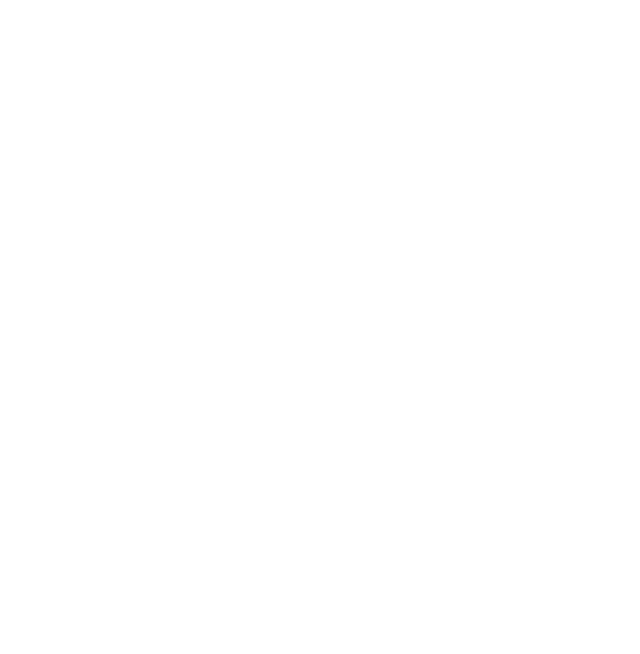
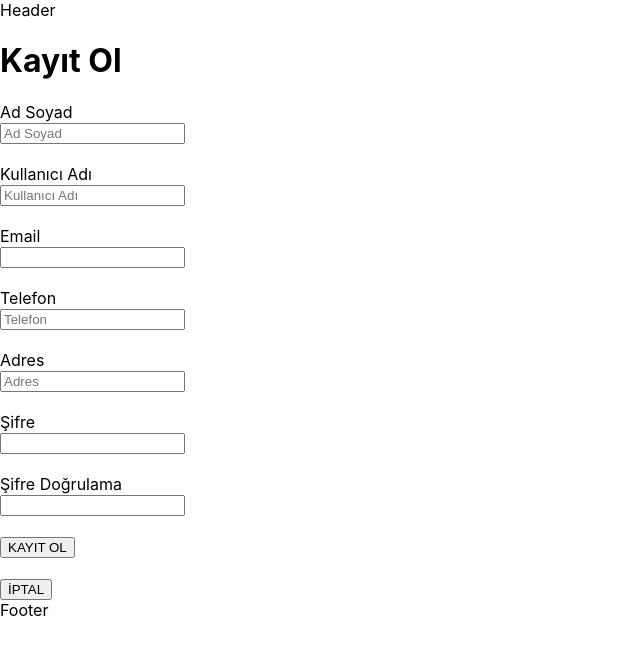
Before and after one commit to 3cenazz/aciktim-app, a React (Create React App) app: page / in a window 1280 px wide. Shown: the top 654 px of the page, without its empty margins (0-640 px from the left). Built offline with nearby package versions, Linux system fonts and the light colour scheme.

Commit message:
SignIn
Placing variables

```diff
--- a/package.json
+++ b/package.json
@@ -8,6 +8,7 @@
     "@testing-library/user-event": "^13.5.0",
     "react": "^18.2.0",
     "react-dom": "^18.2.0",
+    "react-redux": "^8.1.2",
     "react-scripts": "5.0.1",
     "web-vitals": "^2.1.4"
   },
--- a/src/App.js
+++ b/src/App.js
@@ -1,10 +1,11 @@
 
 import './App.css';
+import SignIn from './pages/SignIn';
 
 function App() {
   return (
     <div>
-
+      <SignIn/>
     </div>
   );
 }
--- a/src/components/Footer.js
+++ b/src/components/Footer.js
@@ -3,7 +3,7 @@ import React from 'react'
 function Footer() {
   return (
     <div>
-
+      Footer
     </div>
   )
 }
--- a/src/components/Header.js
+++ b/src/components/Header.js
@@ -3,7 +3,7 @@ import React from 'react'
 function Header() {
   return (
     <div>
-
+      Header
     </div>
   )
 }
--- a/src/index.js
+++ b/src/index.js
@@ -4,11 +4,23 @@ import './index.css';
 import App from './App';
 import reportWebVitals from './reportWebVitals';
 
+import { Provider } from 'react-redux';
+import {store} from "./redux/store"
+
+
 const root = ReactDOM.createRoot(document.getElementById('root'));
 root.render(
-  <React.StrictMode>
-    <App />
-  </React.StrictMode>
+  // <React.StrictMode>
+  //   <Provider  store={store}>
+  //     <App />
+  //   </Provider>
+  // </React.StrictMode>
+
+<React.StrictMode>
+
+  <App />
+
+</React.StrictMode>
 );
 
 // If you want to start measuring performance in your app, pass a function
--- a/src/pages/SignIn.js
+++ b/src/pages/SignIn.js
@@ -1,9 +1,86 @@
-import React from 'react'
+//import React from 'react'
+import Header from '../components/Header'
+import Footer from '../components/Footer'
+
+
+import React, { useState } from 'react'
+
+import {useDispatch} from "react-redux"
 
 function SignIn() {
+
+    const [name, setName] = useState("")
+    const [userName, setUserName] = useState("")
+    const [email, setEmail] = useState("")
+    const [phoneNumber, setPhoneNumber] = useState("")
+    const [address, setAddress] = useState("")
+    const [password, setPassword] = useState("")
+    const [passwordVerification, setPasswordVerification] = useState("")
+
+    //const dispatch = useDispatch()
+
+    const handleSubmit = (e) => {
+        e.preventDefault()
+
+        // if(! name || ! userName) return false
+
+        // const names = name.split(",")
+        // dispatch(addContact({ id: nanoid(), name, phone_number: number}))     // id'i vermeyi unutma
+        // setName("")
+        // setNumber("")
+    }
+
   return (
     <div>
+        <Header/>
+      <h1>Kayıt Ol</h1>
 
+      <form onSubmit={handleSubmit}>
+
+        <label htmlFor="name">Ad Soyad</label> <br></br>
+        <input placeholder="Ad Soyad" value={name} onChange={(e) => setName(e.target.value)}/>
+        <br></br><br></br>
+
+
+        <label htmlFor="userName">Kullanıcı Adı</label> <br></br>
+        <input placeholder="Kullanıcı Adı" value={userName} onChange={(e) => setUserName(e.target.value)}/>
+            <br></br><br></br>
+
+        <label htmlFor="email">Email</label>  <br></br>
+        <input name="email" value = {email} onChange={(e) => setEmail(e.target.value)}/>
+            <br></br>
+            {/* {errors.email && touched.email && <div className='error'>{errors.email}</div>} */}
+            <br></br>
+
+        <label htmlFor="Telefon">Telefon</label> <br></br>
+        <input placeholder="Telefon" value={phoneNumber} onChange={(e) => setPhoneNumber(e.target.value)}/>
+            <br></br><br></br>
+
+        <label htmlFor="address">Adres</label> <br></br>
+        <input placeholder="Adres" value={address} onChange={(e) => setAddress(e.target.value)}/>
+            <br></br><br></br>
+
+        <label >Şifre</label>  <br></br>
+        <input name="password" value = {password} onChange={(e) => setPassword(e.target.value)} />
+            <br></br>
+            <br></br>
+
+        <label >Şifre Doğrulama</label>  <br></br>
+        <input name="passwordVerification" value = {passwordVerification} onChange={(e) => setPasswordVerification(e.target.value)}/>
+        <br></br>
+            {/* {touched.passwordConfirm &&  <div className='error'>{errors.passwordConfirm}</div>} */}
+            <br></br>
+
+        <div className='btn'>
+            <button type='submit'>KAYIT OL</button>
+            <br></br><br></br>
+            <button>İPTAL</button>
+        </div>
+
+      </form>
+
+
+        <Footer/>
     </div>
   )
 }
```
Also changed, not shown: 1 other file (tests, documents, lock files or other folders).
